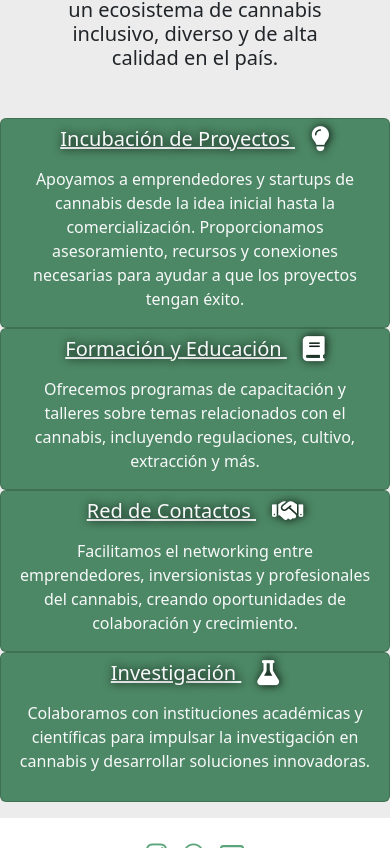
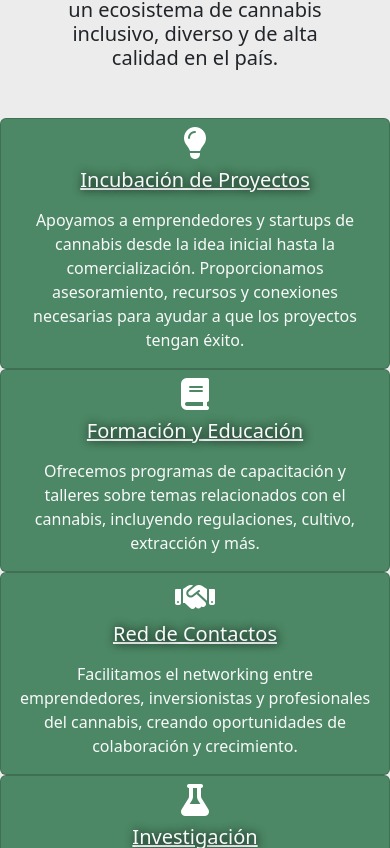
Before and after one commit to benjapaz57/landing-sarcannabis, an Angular app: page / in a window 390 px wide. Shown: the part 836-1684 px from the top of the page. Built offline with nearby package versions, Linux system fonts and the light colour scheme.

Commit message:
cards actualizadas

```diff
--- a/src/app/app.component.css
+++ b/src/app/app.component.css
@@ -16,7 +16,7 @@ nav a{
     text-shadow: rgb(182, 182, 182) 1px 0 5px;
 }
 .card{
-    min-height: 150px;
+    min-height: 180px;
 }
 header div img{
     height: 200px;
@@ -40,7 +40,7 @@ header div img{
 #cards-info h5{
     text-shadow: black 1px 0 10px;
 }
-#carousel-info h5, #carousel-info p{
+#carousel-info h5, #carousel-info p, #carousel-info i{
     text-shadow: black 1px 0 10px;
 }
 
@@ -53,17 +53,17 @@ header div img{
 }
 @media (max-width: 1200px){
     .card{
-        min-height: 200px
+        min-height: 210px
     }
 }
 @media (max-width: 1000px){
     .card{
-        min-height: 250px
+        min-height: 255px
     }
 }
 @media (max-width: 770px){
     .card{
-        min-height: 280px
+        min-height: 300px
     }
 }
 @media (max-width: 575px){
--- a/src/app/app.component.html
+++ b/src/app/app.component.html
@@ -98,7 +98,8 @@
     <div class="col-sm-6">
       <div class="card background-verde">
         <div class="card-body text-light">
-          <h5 class="card-title text-center mt-2 text-decoration-underline">Incubación de Proyectos <i class="fa-solid fa-lightbulb fa-lg ms-3" style="color: #ffffff;"></i></h5>
+          <i class="fa-solid fa-lightbulb fa-2xl d-flex justify-content-center mb-4 mt-4" style="color: #ffffff;"></i>
+          <h5 class="card-title text-center mt-2 text-decoration-underline">Incubación de Proyectos</h5>
           <p class="card-text mx-3 text-center my-3 d-flex align-items-center">Apoyamos a emprendedores y startups de cannabis desde la idea inicial hasta la comercialización. Proporcionamos asesoramiento, recursos y conexiones necesarias para ayudar a que los proyectos tengan éxito.</p>
         </div>
       </div>
@@ -106,7 +107,8 @@
     <div class="col-sm-6">
       <div class="card background-verde">
         <div class="card-body text-light">
-          <h5 class="card-title text-center mt-2 text-decoration-underline">Formación y Educación <i class="fa-solid fa-book fa-lg ms-3" style="color: #ffffff;"></i></h5>
+          <i class="fa-solid fa-book fa-2xl d-flex justify-content-center mb-4 mt-4" style="color: #ffffff;"></i>
+          <h5 class="card-title text-center mt-2 text-decoration-underline">Formación y Educación</h5>
           <p class="card-text mx-3 text-center my-3">Ofrecemos programas de capacitación y talleres sobre temas relacionados con el cannabis, incluyendo regulaciones, cultivo, extracción y más.</p>
         </div>
       </div>
@@ -115,7 +117,8 @@
       <div class="col-sm-6">
         <div class="card background-verde">
           <div class="card-body text-light">
-            <h5 class="card-title text-center mt-2 text-decoration-underline">Red de Contactos <i class="fa-solid fa-handshake fa-lg ms-3" style="color: #ffffff;"></i></h5>
+            <i class="fa-solid fa-handshake fa-2xl d-flex justify-content-center mb-4 mt-4" style="color: #ffffff;"></i>
+            <h5 class="card-title text-center mt-2 text-decoration-underline">Red de Contactos</h5>
             <p class="card-text mx-3 text-center my-3">Facilitamos el networking entre emprendedores, inversionistas y profesionales del cannabis, creando oportunidades de colaboración y crecimiento.</p>
           </div>
         </div>
@@ -123,7 +126,8 @@
       <div class="col-sm-6">
         <div class="card background-verde">
           <div class="card-body text-light">
-            <h5 class="card-title text-center mt-2 text-decoration-underline">Investigación <i class="fa-solid fa-flask fa-lg ms-3" style="color: #ffffff;"></i></h5>
+            <i class="fa-solid fa-flask fa-2xl d-flex justify-content-center mb-4 mt-4" style="color: #ffffff;"></i>
+            <h5 class="card-title text-center mt-2 text-decoration-underline">Investigación</h5>
             <p class="card-text mx-3 text-center my-3">Colaboramos con instituciones académicas y científicas para impulsar la investigación en cannabis y desarrollar soluciones innovadoras.</p>
           </div>
         </div>
```
